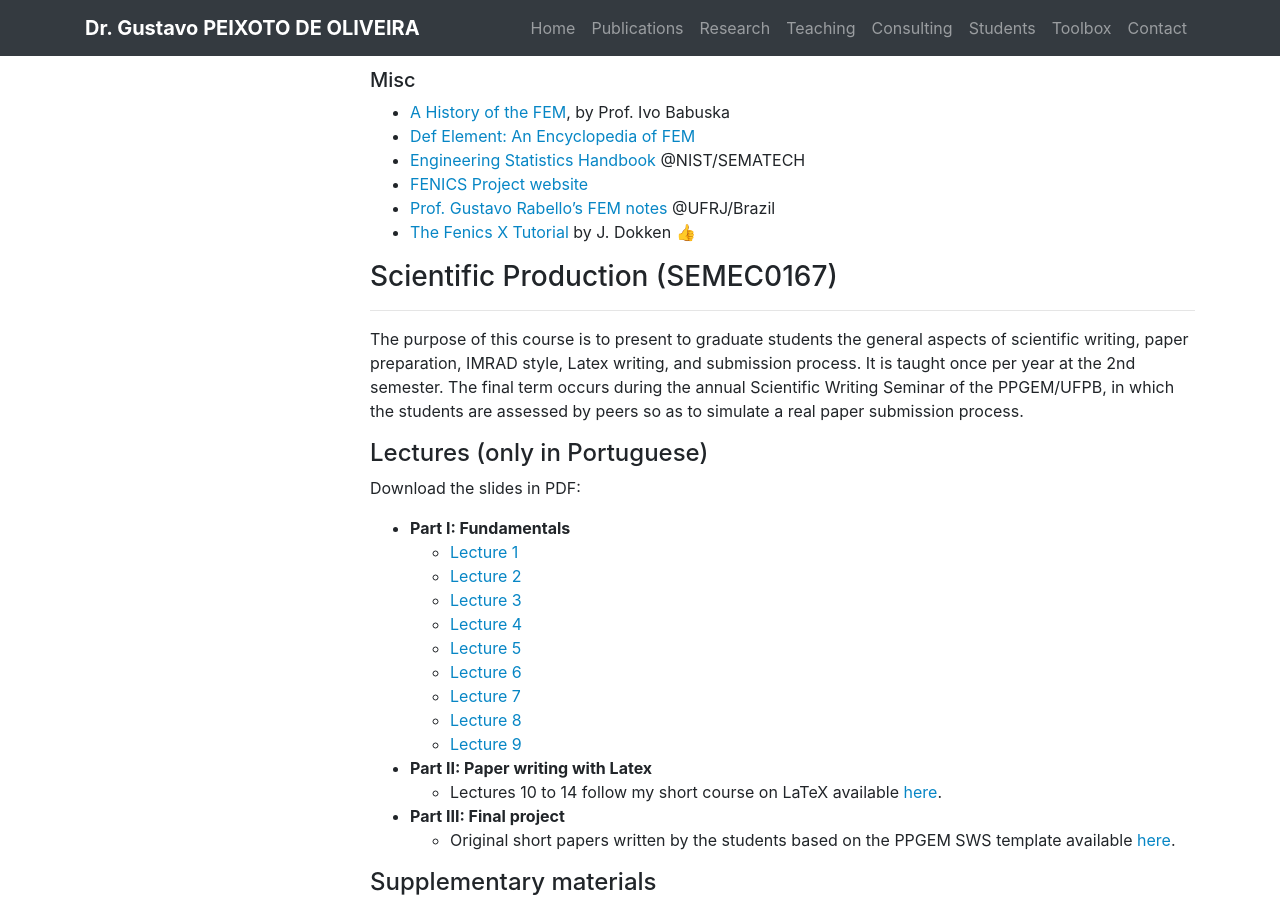
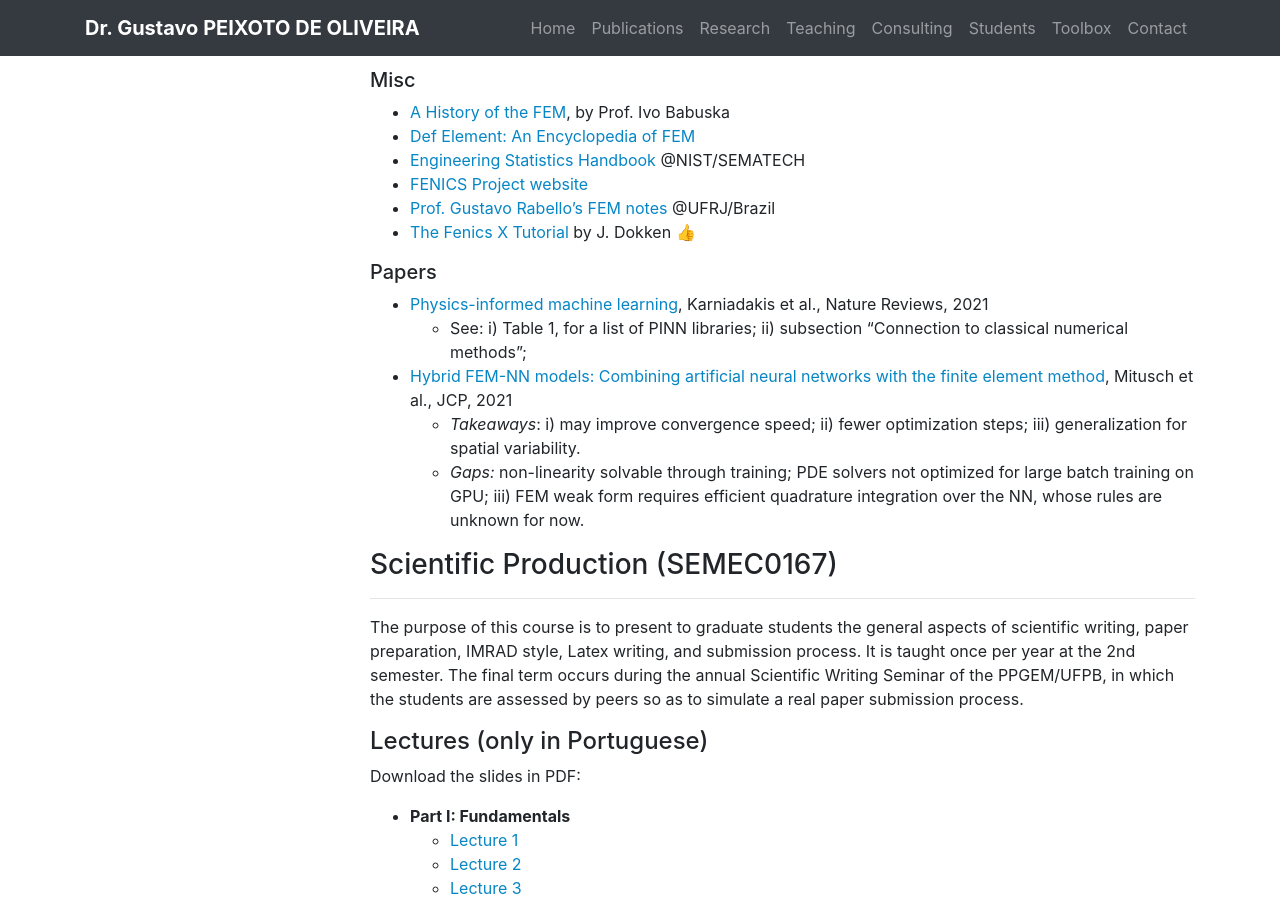
Before and after one commit to gcpeixoto/gcpeixoto.github.io, a Jekyll site: the page built from _pages/teaching.md, in a window 1280 px wide and 900 px high, scrolled down 1882 px. Built offline with Jekyll 4.4.1, drawn with Linux system fonts in a browser that asks for light colours.

Commit message:
Adding paper information.

```diff
--- a/_includes/components/courses/pos/num-methods.md
+++ b/_includes/components/courses/pos/num-methods.md
@@ -47,3 +47,11 @@
 - [FENICS Project website](https://fenicsproject.org)
 - [Prof. Gustavo Rabello's FEM notes](https://gustavorabello.github.io/teaching/) @UFRJ/Brazil
 - [The Fenics X Tutorial](https://jorgensd.github.io/dolfinx-tutorial/index.html) by J. Dokken <span>&#128077;</span>
+
+##### Papers
+
+- [Physics-informed machine learning](https://www.nature.com/articles/s42254-021-00314-5), Karniadakis et al., Nature Reviews, 2021
+	- See: i) Table 1, for a list of PINN libraries; ii) subsection "Connection to classical numerical methods";
+- [Hybrid FEM-NN models: Combining artificial neural networks with the finite element method](https://www.sciencedirect.com/science/article/pii/S0021999121005465), Mitusch et al., JCP, 2021
+	- _Takeaways_: i) may improve convergence speed; ii) fewer optimization steps; iii) generalization for spatial variability.
+	- _Gaps:_ non-linearity solvable through training; PDE solvers not optimized for large batch training on GPU; iii) FEM weak form requires efficient quadrature integration over the NN, whose rules are unknown for now.
```
Also changed, not shown: _toolbox/G-w-law.md (+5 -0 lines).
